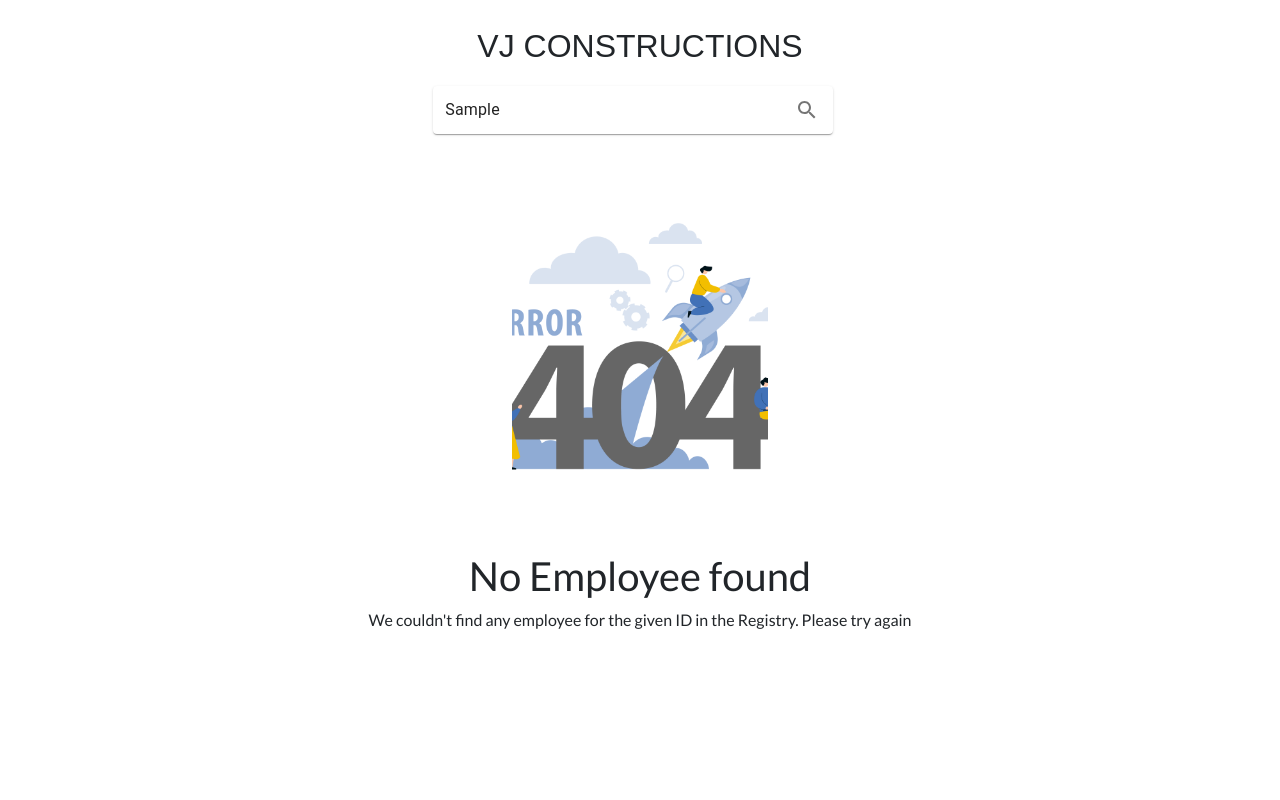
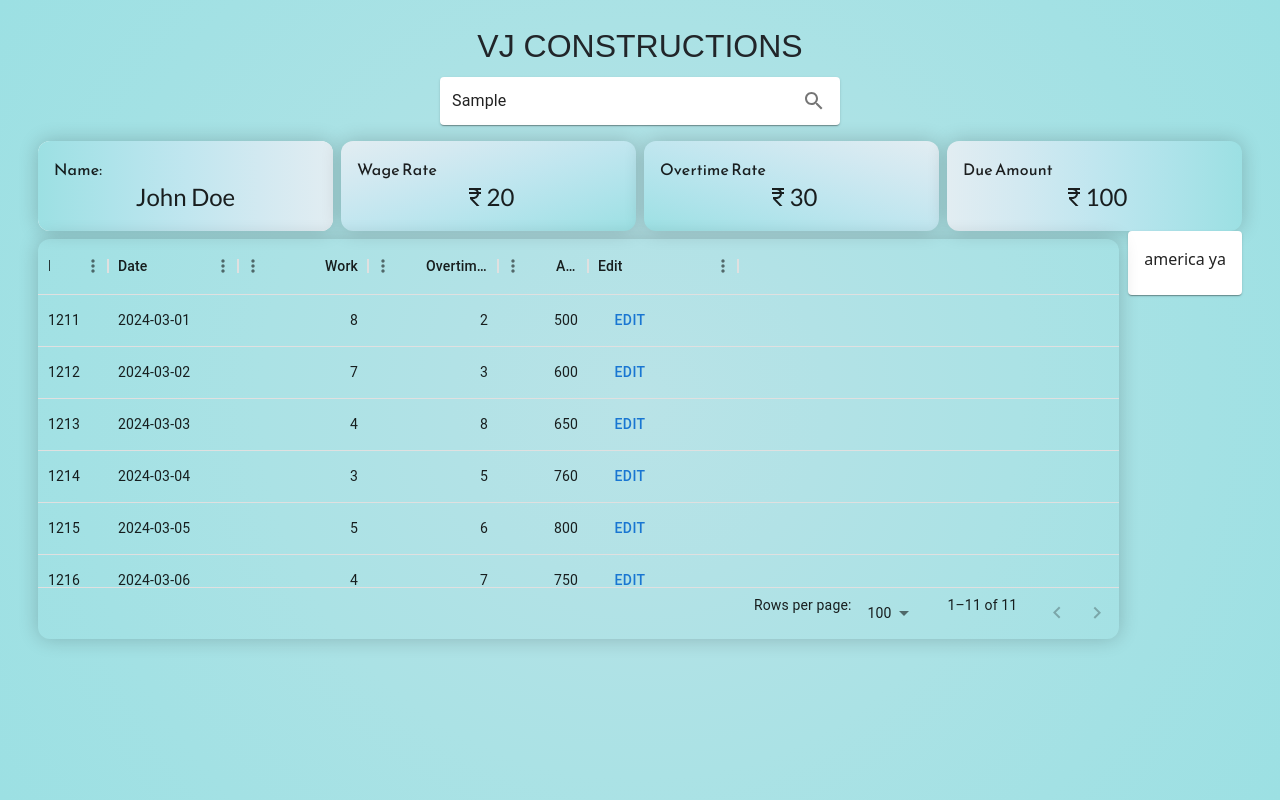
Before and after one commit to antoalex07/emp-reg-frontend, a React (Create React App) app: page /employeeDetails in a window 1280 px wide. Both pictures are taken after typing "Sample" into the empty fields and a click on the button "search". Built offline with nearby package versions, Linux system fonts and the light colour scheme; no server answers; a web font is replaced by a local one.

Commit message:
cards and table added

```diff
--- a/src/page/employeeDetails/EmployeeDetails.js
+++ b/src/page/employeeDetails/EmployeeDetails.js
@@ -1,11 +1,12 @@
-import { Button, IconButton, InputBase, Paper } from '@mui/material'
+import { Button, Card, CardContent, IconButton, InputBase, Paper, Typography } from '@mui/material'
 import React, { useState } from 'react'
 import api from "../../api/axiosConfig"
-// import { DataGrid } from '@mui/x-data-grid';
+import { DataGrid } from '@mui/x-data-grid';
 import { useNavigate } from 'react-router-dom';
 import SearchIcon from '@mui/icons-material/Search';
-import notFound from '../../assets/not-found.png'
-
+import notFound from '../../assets/not-found.png';
+import CurrencyRupeeIcon from '@mui/icons-material/CurrencyRupee';
+import Flower from '../../assets/flower.jpg';
 
 
 const EmployeeDetails = () => {
@@ -14,12 +15,33 @@ const EmployeeDetails = () => {
   const [employeeDetails, setEmployeeDetails] = useState([]);
   const [searchInitiated, setSearchInitiated] = useState(false);
 
+  const employee = { id: 1111,
+    name: 'John Doe',
+    wageRate: 20, // Example wage rate
+    overtimeRate: 30, // Example overtime rate
+    dueAmount: 100, // Example due amount
+    attendances: [
+      { id: 1211, date: '2024-03-01', work: 8, overtime: 2, advance: 500 },
+      { id: 1212, date: '2024-03-02', work: 7, overtime: 3, advance: 600 },
+      { id: 1213, date: '2024-03-03', work: 4, overtime: 8, advance: 650 },
+      { id: 1214, date: '2024-03-04', work: 3, overtime: 5, advance: 760 },
+      { id: 1215, date: '2024-03-05', work: 5, overtime: 6, advance: 800 },
+      { id: 1216, date: '2024-03-06', work: 4, overtime: 7, advance: 750 },
+      { id: 1217, date: '2024-03-07', work: 2, overtime: 3, advance: 800 },
+      { id: 1218, date: '2024-03-08', work: 1, overtime: 9, advance: 600 },
+      { id: 1219, date: '2024-03-09', work: 6, overtime: 1, advance: 900 },
+      { id: 1220, date: '2024-03-10', work: 7, overtime: 4, advance: 1000 },
+      { id: 1221, date: '2024-03-11', work: 4, overtime: 5, advance: 200 },
+    ]
+  };
+
   const navigate = useNavigate();
 
   const handleButtonClick = (id, date) => {
     console.log('Button clicked for row Id: ', id);
     navigate(`/updateAttendance?id=${id}&date=${date}`);
   };
+
 
   const columns = [
     { field: 'id',
@@ -75,12 +97,22 @@ const EmployeeDetails = () => {
   }
 
   return (
-    <>
-      <Paper
+    <div style={{
+      backgroundImage: 'radial-gradient(circle, #b9e3e7, #b2e2e6, #abe2e5, #a3e1e4, #9ce0e3)',
+      position: 'fixed',
+      height: '100vh',
+      width: '100vw',
+      display: 'flex',
+      top: 0,
+      left: 0,
+      zIndex: -2,
+      flexDirection: 'column',
+      alignItems: 'center'
+    }}>
+    <Paper
       component="form"
       sx={{
-        marginTop: '3%',
-        marginLeft: "33%",
+        marginTop: '6%',
         p: '2px 4px',
         display: 'flex',
         alignItems: 'center',
@@ -109,7 +141,7 @@ const EmployeeDetails = () => {
       </IconButton>
     </Paper>
 
-    {searchInitiated && employeeDetails.length === 0 ? (
+    {searchInitiated && employeeDetails.length === 1 ? (
 
       <div style={{
         marginTop: '16px',
@@ -144,57 +176,151 @@ const EmployeeDetails = () => {
 
         </div>
       </div>
-    ) : (
-      <div></div>
+    ) : ( searchInitiated &&
+      <div>
+        <div style={{
+          display: 'flex',
+          marginTop: '16px'
+        }}>
+          <Card sx={{
+            width: 295,
+            height: 90,
+            boxShadow: '0 0 20px rgba(0, 0, 0, 0.2)',
+            borderRadius: 3
+          }}>
+            <CardContent sx={{
+              backgroundImage: "linear-gradient(to left, #e2edf2, #d2e9f1, #c0e6ef, #aee3ea, #9ce0e3)",
+              backgroundSize: 'cover',
+              backgroundPosition: 'center'
+            }}>
+              <Typography sx={{ textAlign: 'left',
+                                fontFamily: 'Reem Kufi, sans seriff'
+                            }}>
+                Name:
+              </Typography>
+              <Typography
+                variant='h5'
+                component='div'
+                sx={{ textAlign: 'center',
+                      fontFamily:"Lato, sans-serif",
+                    }}>
+                {employee.name}
+              </Typography>
+            </CardContent>
+          </Card>
+
+          <Card sx={{
+            width: 295,
+            height: 90,
+            backgroundImage: "linear-gradient(to right bottom, #e2edf2, #d2e9f1, #c0e6ef, #aee3ea, #9ce0e3)",
+            boxShadow: '0 0 20px rgba(0, 0, 0, 0.2)',
+            marginLeft: '8px',
+            borderRadius: 3
+          }}>
+            <CardContent>
+              <Typography sx={{ textAlign: 'left',
+                                fontFamily: 'Reem Kufi, sans seriff'
+                            }}>
+                Wage Rate
+              </Typography>
+              <Typography
+                variant='h5'
+                component='div'
+                sx={{ textAlign: 'center',
+                      fontFamily:"Lato, sans-serif",
+                      display: 'flex',
+                      alignItems: 'center',
+                      justifyContent: 'center'
+                    }}>
+                <CurrencyRupeeIcon sx={{  fontSize: 'inherit', verticalAlign: 'middle' }}/> {employee.wageRate}
+              </Typography>
+            </CardContent>
+          </Card>
+
+          <Card sx={{
+            width: 295,
+            height: 90,
+            backgroundImage: "linear-gradient(to left bottom, #e2edf2, #d2e9f1, #c0e6ef, #aee3ea, #9ce0e3)",
+            boxShadow: '0 0 20px rgba(0, 0, 0, 0.2)',
+            marginLeft: '8px',
+            borderRadius: 3
+          }}>
+            <CardContent>
+              <Typography sx={{ textAlign: 'left',
+                                fontFamily: 'Reem Kufi, sans seriff',
+                            }}>
+                Overtime Rate
+              </Typography>
+              <Typography
+                variant='h5'
+                component='div'
+                sx={{ textAlign: 'center',
+                      fontFamily:"Lato, sans-serif",
+                      display: 'flex',
+                      alignItems: 'center',
+                      justifyContent: 'center'
+                    }}>
+                <CurrencyRupeeIcon sx={{fontSize: 'inherit', verticalAlign: 'middle'}}/> {employee.overtimeRate}
+              </Typography>
+            </CardContent>
+          </Card>
+
+          <Card sx={{
+            width: 295,
+            height: 90,
+            backgroundImage: 'linear-gradient(to right, #e2edf2, #d2e9f1, #c0e6ef, #aee3ea, #9ce0e3)',
+            boxShadow: '0 0 20px rgba(0, 0, 0, 0.2)',
+            marginLeft: '8px',
+            borderRadius: 3
+          }}>
+            <CardContent>
+              <Typography sx={{ textAlign: 'left',
+                                fontFamily: 'Reem Kufi, sans seriff'
+                            }}>
+                Due Amount
+              </Typography>
+              <Typography
+                variant='h5'
+                component='div'
+                sx={{ textAlign: 'center',
+                      fontFamily:"Lato, sans-serif",
+                      display: 'flex',
+                      alignItems: 'center',
+                      justifyContent: 'center'
+                    }}>
+                <CurrencyRupeeIcon sx={{ fontSize: 'inherit', verticalAlign: 'middle' }}/> {employee.dueAmount}
+              </Typography>
+            </CardContent>
+          </Card>
+        </div>
+
+        <div style={{display: 'flex'}}>
+          <DataGrid
+              sx={{
+                border: 'none',
+                boxShadow: '0 0 20px rgba(0, 0, 0, 0.2)',
+                marginTop: '8px',
+                height: 400,
+                width: '10vw',
+                marginRight: '9px',
+                borderRadius: 3
+              }}
+              rows={employee.attendances}
+              columns={columns}
+            />
+          <div>
+            <Card>
+                <CardContent>
+                  america ya
+                </CardContent>
+              </Card>
+          </div>
+        </div>
+
+      </div>
     )}
-    </>
+    </div>
   );
 }
 
 export default EmployeeDetails
-
-
-// const handleSearch = () => {
-//   // Assuming you have a function to fetch employee details based on ID
-//   // Replace this with your actual fetch logic
-//   fetchEmployeeDetails(employeeId)
-//     .then((data) => (setEmployeeDetails(data)))
-//     .catch((error) => console.error('Error fetching employee details: ', error));
-
-//   setSearchInitiated(true);
-// };
-
-// const fetchEmployeeDetails = async (id) => {
-//   // Mock fetch function, replace with actual implementation
-//   // This can be an API call to your backend
-//   return new Promise((resolve, reject) => {
-//     // Simulating asynchronous fetch
-//     setTimeout(() => {
-//       // Mock employee data
-//       const employeeData = {
-//         id: id,
-//         name: 'John Doe',
-//         department: 'Engineering',
-//         wageRate: 20, // Example wage rate
-//         overtimeRate: 30, // Example overtime rate
-//         dueAmount: 100, // Example due amount
-//         attendances: [
-//           { id: 1211, date: '2024-03-01', work: 8, overtime: 2, advance: 500 },
-//           { id: 1212, date: '2024-03-02', work: 7, overtime: 3, advance: 600 },
-//           { id: 1213, date: '2024-03-03', work: 4, overtime: 8, advance: 650 },
-//           { id: 1214, date: '2024-03-04', work: 3, overtime: 5, advance: 760 },
-//           { id: 1215, date: '2024-03-05', work: 5, overtime: 6, advance: 800 },
-//           { id: 1216, date: '2024-03-06', work: 4, overtime: 7, advance: 750 },
-//           { id: 1217, date: '2024-03-07', work: 2, overtime: 3, advance: 800 },
-//           { id: 1218, date: '2024-03-08', work: 1, overtime: 9, advance: 600 },
-//           { id: 1219, date: '2024-03-09', work: 6, overtime: 1, advance: 900 },
-//           { id: 1220, date: '2024-03-10', work: 7, overtime: 4, advance: 1000 },
-//           { id: 1221, date: '2024-03-11', work: 4, overtime: 5, advance: 200 },
-
-//           // Add more attendance objects as needed
-//         ],
-//       };
-//       resolve(employeeData);
-//     }, 1000); // Simulating delay of 1 second
-//   });
-// };
```
